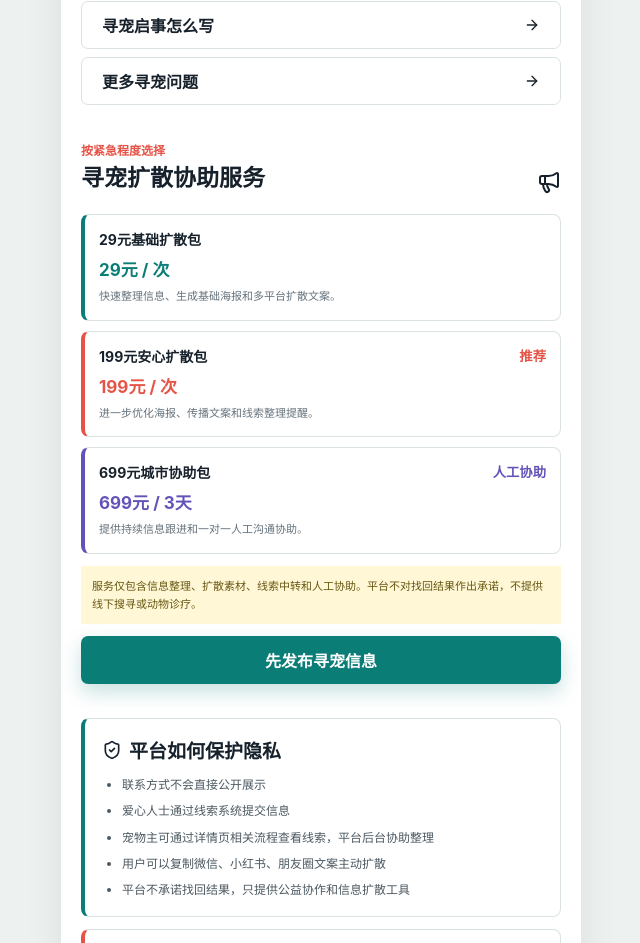
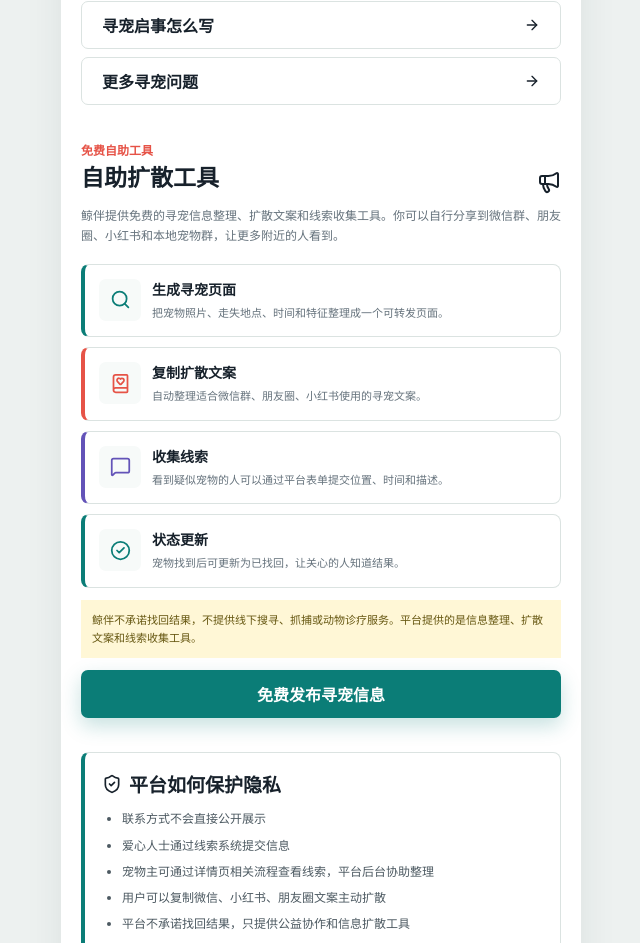
Before and after one commit to yukizhang31666/jingban-pet-rescue, a Next.js app: page / in a window 1280 px wide. Shown: the part 3420-4363 px from the top of the page, without its empty margins (319-959 px from the left). Built offline with nearby package versions, Linux system fonts and the light colour scheme; no server answers; the database is empty.

Commit message:
Refocus site on free self-service tools

```diff
--- a/src/app/page.tsx
+++ b/src/app/page.tsx
@@ -1,6 +1,6 @@
 import Image from "next/image";
 import Link from "next/link";
-import { AlertTriangle, ArrowRight, BadgeCheck, BookHeart, CalendarClock, CheckCircle2, HeartHandshake, MapPin, Megaphone, QrCode, Radio, ScanLine, Search, ShieldCheck, Sparkles, Store } from "lucide-react";
+import { AlertTriangle, ArrowRight, BadgeCheck, BookHeart, CalendarClock, CheckCircle2, HeartHandshake, MapPin, Megaphone, MessageSquare, QrCode, Radio, ScanLine, Search, ShieldCheck, Sparkles, Store } from "lucide-react";
 import { MobileShell } from "@/components/mobile-shell";
 import { cities } from "@/lib/cities";
 import { getDb, type LostRow } from "@/lib/db";
@@ -70,6 +70,32 @@ const communityChannels = [
     action: "加入互助行动",
     icon: HeartHandshake,
     tone: "violet",
+  },
+];
+const selfServeSpreadTools = [
+  {
+    title: "生成寻宠页面",
+    description: "把宠物照片、走失地点、时间和特征整理成一个可转发页面。",
+    icon: Search,
+    color: "var(--teal)",
+  },
+  {
+    title: "复制扩散文案",
+    description: "自动整理适合微信群、朋友圈、小红书使用的寻宠文案。",
+    icon: BookHeart,
+    color: "var(--coral)",
+  },
+  {
+    title: "收集线索",
+    description: "看到疑似宠物的人可以通过平台表单提交位置、时间和描述。",
+    icon: MessageSquare,
+    color: "var(--violet)",
+  },
+  {
+    title: "状态更新",
+    description: "宠物找到后可更新为已找回，让关心的人知道结果。",
+    icon: CheckCircle2,
+    color: "var(--teal)",
   },
 ];
 
@@ -331,31 +357,34 @@ export default async function Home() {
       <section className="home-section" aria-labelledby="spread-service-title" style={{ paddingTop: 0 }}>
         <div className="section-heading">
           <div>
-            <span>按紧急程度选择</span>
-            <h2 id="spread-service-title">寻宠扩散协助服务</h2>
+            <span>免费自助工具</span>
+            <h2 id="spread-service-title">自助扩散工具</h2>
           </div>
           <Megaphone size={24} />
         </div>
+        <p style={{ margin: "-8px 0 18px", color: "var(--muted)", fontSize: 12, lineHeight: 1.65 }}>
+          鲸伴提供免费的寻宠信息整理、扩散文案和线索收集工具。你可以自行分享到微信群、朋友圈、小红书和本地宠物群，让更多附近的人看到。
+        </p>
         <div style={{ display: "grid", gap: 10 }}>
-          {[
-            { name: "29元基础扩散包", price: "29元 / 次", description: "快速整理信息、生成基础海报和多平台扩散文案。", color: "var(--teal)" },
-            { name: "199元安心扩散包", price: "199元 / 次", description: "进一步优化海报、传播文案和线索整理提醒。", color: "var(--coral)", badge: "推荐" },
-            { name: "699元城市协助包", price: "699元 / 3天", description: "提供持续信息跟进和一对一人工沟通协助。", color: "var(--violet)", badge: "人工协助" },
-          ].map((item) => (
-            <article key={item.name} style={{ padding: 14, background: "#fff", border: "1px solid var(--line)", borderLeft: `4px solid ${item.color}`, borderRadius: 8 }}>
-              <div style={{ display: "flex", justifyContent: "space-between", gap: 8 }}>
-                <strong style={{ fontSize: 14 }}>{item.name}</strong>
-                {item.badge && <small style={{ color: item.color, fontWeight: 800 }}>{item.badge}</small>}
-              </div>
-              <strong style={{ display: "block", margin: "7px 0", color: item.color, fontSize: 17 }}>{item.price}</strong>
-              <p style={{ margin: 0, color: "var(--muted)", fontSize: 11, lineHeight: 1.6 }}>{item.description}</p>
+          {selfServeSpreadTools.map((item) => {
+            const Icon = item.icon;
+            return (
+            <article key={item.title} style={{ display: "grid", gridTemplateColumns: "42px 1fr", gap: 11, alignItems: "start", padding: 14, background: "#fff", border: "1px solid var(--line)", borderLeft: `4px solid ${item.color}`, borderRadius: 8 }}>
+              <span style={{ width: 42, height: 42, display: "grid", placeItems: "center", color: item.color, background: "#f7faf9", borderRadius: 7 }}>
+                <Icon size={21} />
+              </span>
+              <span>
+                <strong style={{ display: "block", marginBottom: 6, fontSize: 14 }}>{item.title}</strong>
+                <span style={{ display: "block", color: "var(--muted)", fontSize: 11, lineHeight: 1.6 }}>{item.description}</span>
+              </span>
             </article>
-          ))}
+            );
+          })}
         </div>
         <p style={{ margin: "12px 0", color: "#665711", background: "#fff7d6", padding: 11, fontSize: 11, lineHeight: 1.65 }}>
-          服务仅包含信息整理、扩散素材、线索中转和人工协助。平台不对找回结果作出承诺，不提供线下搜寻或动物诊疗。
+          鲸伴不承诺找回结果，不提供线下搜寻、抓捕或动物诊疗服务。平台提供的是信息整理、扩散文案和线索收集工具。
         </p>
-        <Link className="primary-button" style={{ width: "100%" }} href="/lost/new">先发布寻宠信息</Link>
+        <Link className="primary-button" style={{ width: "100%" }} href="/lost/new">免费发布寻宠信息</Link>
       </section>
 
       <section className="home-section" aria-label="平台信任与使用说明" style={{ display: "grid", gap: 12, paddingTop: 0 }}>
```
Also changed, not shown: src/app/lost/[id]/basic-spread-offer.tsx (+22 -95 lines), src/app/lost/[id]/page.tsx (+0 -11 lines).
